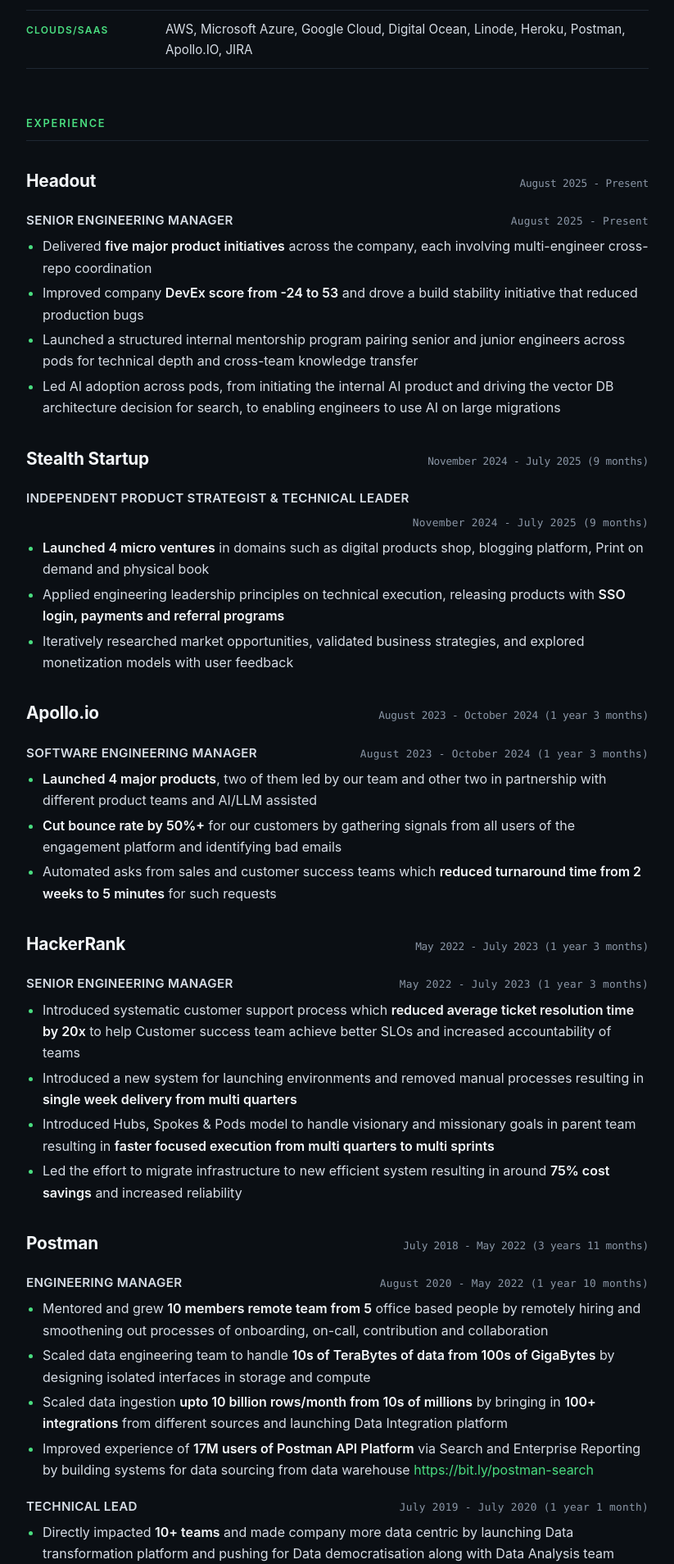
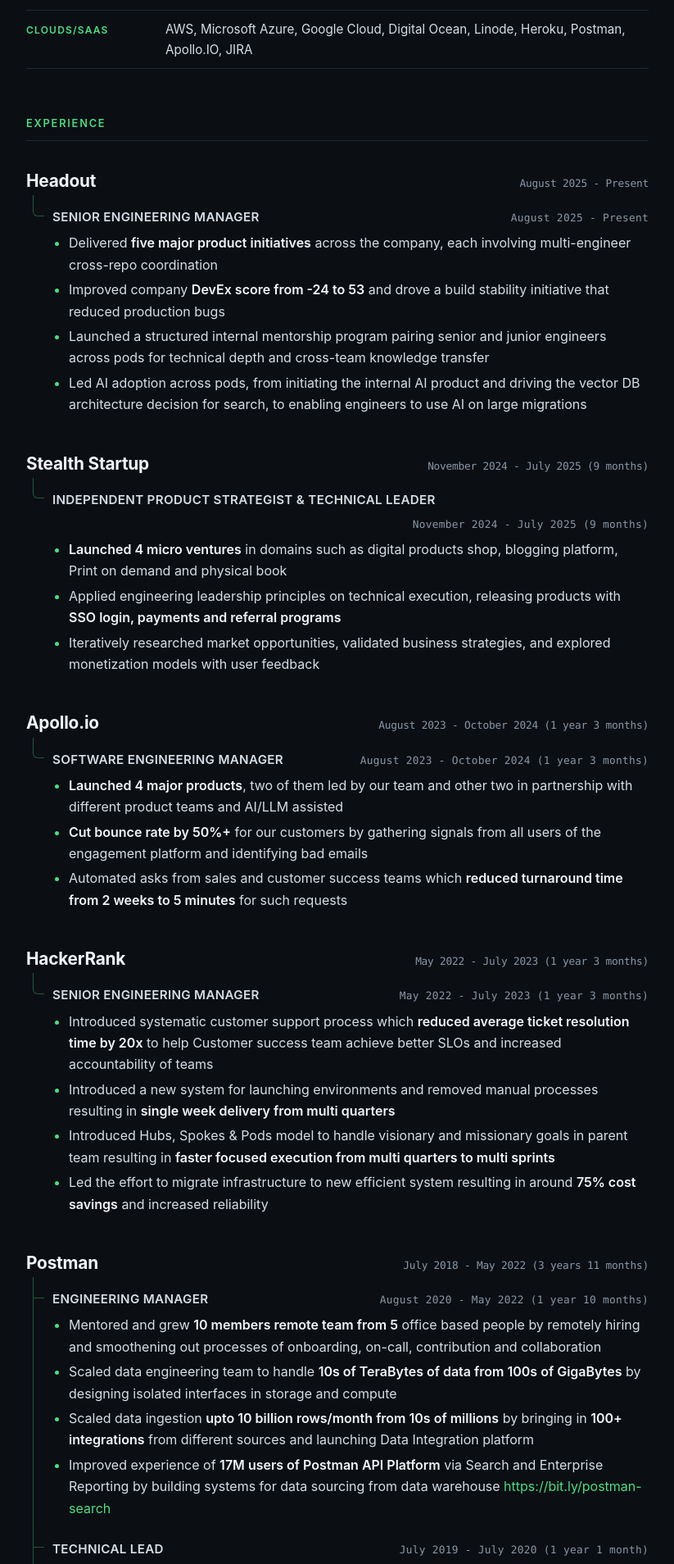
Before and after one commit to sumit0k/sumit0k.github.io, a Jekyll site: the page built from index.md, in a window 1280 px wide. Shown: the part 1315-3223 px from the top of the page at 82% size, without its empty margins (228-1051 px from the left). Built offline with Jekyll 4.4.1, drawn with Linux system fonts in a browser that asks for light colours; our own code applies the rules of GitHub Pages for plain Markdown files.

Commit message:
Show roles as a folder tree under each company
Co-Authored-By: Claude Opus 5.5 <noreply@anthropic.com>

```diff
--- a/assets/css/site.css
+++ b/assets/css/site.css
@@ -6,6 +6,7 @@
     --muted: #8a96a6;
     --heading: #f3f6f9;
     --accent: #4ade80;
+    --branch: rgba(74, 222, 128, 0.35);
     --accent-soft: rgba(74, 222, 128, 0.12);
     --sans: -apple-system, BlinkMacSystemFont, "Segoe UI", Roboto, "Helvetica Neue", Arial, sans-serif;
     --mono: ui-monospace, SFMono-Regular, Menlo, Consolas, monospace;
@@ -88,6 +89,37 @@ main h2, main h3 {
 main h2 { margin: 32px 0 4px; font-size: 1.3rem; font-weight: 650; letter-spacing: -0.01em; }
 main h3 { margin: 18px 0 6px; font-size: 0.95rem; font-weight: 600; color: var(--text); letter-spacing: 0.02em; }
 
+/* Folder-tree branches linking roles (h3) to their company (h2) */
+main h2:has(+ h3) { margin-bottom: 0; }
+main h2 ~ h3, main h2 ~ h3 + ul {
+    position: relative;
+    margin: 0 0 0 8px;
+}
+main h2 ~ h3 { padding: 14px 0 0 24px; }
+main h2 ~ h3 + ul { padding: 2px 0 6px 44px; }
+main h2 ~ h3::before,
+main h2 ~ h3::after,
+main h2 ~ h3 + ul::before {
+    content: "";
+    position: absolute;
+    left: 0;
+    border-left: 1px solid var(--branch);
+}
+/* ├─ elbow */
+main h2 ~ h3::before {
+    top: 0;
+    width: 14px;
+    height: calc(14px + 0.75em);
+    border-bottom: 1px solid var(--branch);
+}
+/* trunk continuing past this role, unless it is the last one */
+main h2 ~ h3::after { top: calc(14px + 0.75em); bottom: 0; }
+main h2 ~ h3 + ul::before { top: 0; bottom: 0; }
+main h2 ~ h3:not(:has(+ ul + h3))::after,
+main h2 ~ h3:not(:has(+ ul + h3)) + ul::before { display: none; }
+/* └─ rounded corner on the last role */
+main h2 ~ h3:not(:has(+ ul + h3))::before { border-bottom-left-radius: 6px; }
+
 /* Dates written as _`...`_ in markdown */
 main h2 em, main h3 em { font-style: normal; margin-left: auto; }
 main code {
```
